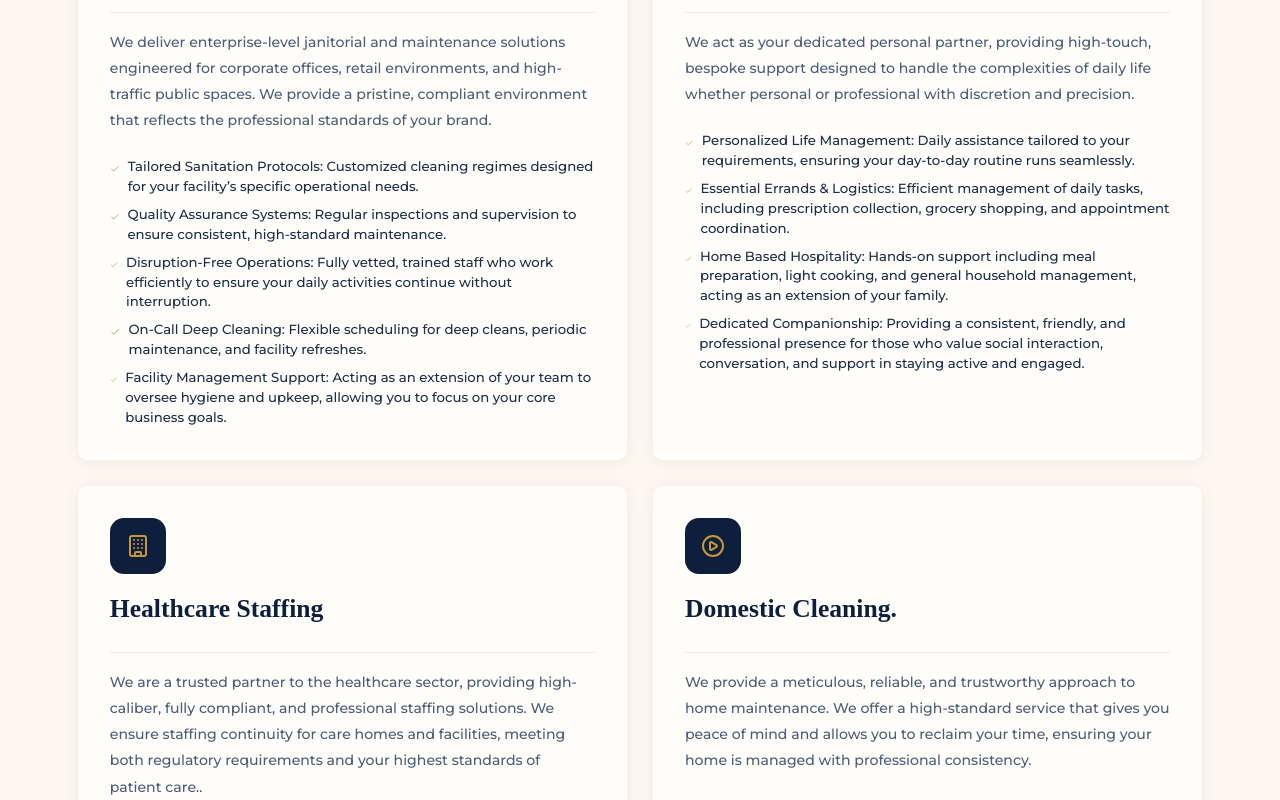
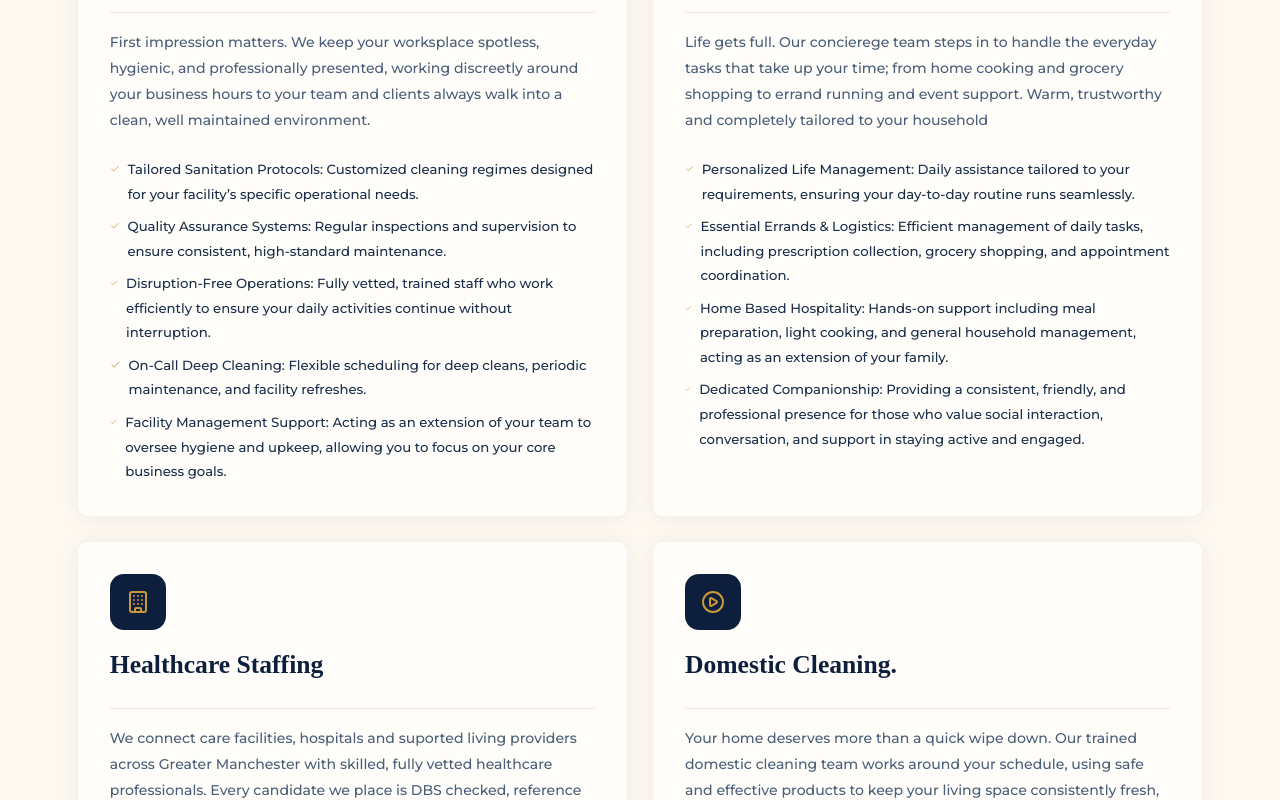
Before and after one commit to theNubiadev/sfcssl, a Next.js app: page / in a window 1280 px wide. Shown: the part 2760-3560 px from the top of the page. Built offline with nearby package versions, Linux system fonts and the light colour scheme.

Commit message:
style: Update service descriptions for clarity and engagement in Service component

```diff
--- a/components/Service.tsx
+++ b/components/Service.tsx
@@ -19,7 +19,7 @@ export default function Service() {
       tag: "",
       title: "Commercial Cleaning",
       link: "Book a Site Audit",
-      desc: " We deliver enterprise-level janitorial and maintenance solutions engineered for corporate offices, retail environments, and high-traffic public spaces. We provide a pristine, compliant environment that reflects the professional standards of your brand.",
+      desc: " First impression matters. We keep your worksplace spotless, hygienic, and professionally presented, working discreetly around your business hours to your team and clients always walk into a clean, well maintained environment.",
       features: [
         {
           list: "Tailored Sanitation Protocols: Customized cleaning regimes designed for your facility’s specific operational needs.",
@@ -45,7 +45,7 @@ export default function Service() {
       tag: "",
       title: "Concierege and Hospitality.",
       link: "Speak to an Advisor",
-      desc: " We act as your dedicated personal partner, providing high-touch, bespoke support designed to handle the complexities of daily life whether personal or professional with discretion and precision.",
+      desc: "Life gets full. Our concierege team steps in to handle the everyday tasks that take up your time; from home cooking and grocery shopping to errand running and event support. Warm, trustworthy and completely tailored to your household",
       features: [
         {
           list: "Personalized Life Management: Daily assistance tailored to your requirements, ensuring your day-to-day routine runs seamlessly.",
@@ -67,7 +67,7 @@ export default function Service() {
       tag: "",
       title: "Healthcare Staffing",
       link: "Speak to An Advisor",
-      desc: "We are a trusted partner to the healthcare sector, providing high-caliber, fully compliant, and professional staffing solutions. We ensure staffing continuity for care homes and facilities, meeting both regulatory requirements and your highest standards of patient care..",
+      desc: "We connect care facilities, hospitals and suported living providers across Greater Manchester with skilled, fully vetted healthcare professionals. Every candidate we place is DBS checked, reference verifies and ready to deliver safe, compassionate care from day one.",
       features: [
         {
           list: "Stringent Vetting Processes: Comprehensive recruitment including enhanced DBS verification, clinical reference checks, and right-to-work documentation.",
@@ -93,7 +93,7 @@ export default function Service() {
       tag: "",
       title: "Domestic Cleaning.",
       link: "Get a Free Quote",
-      desc: "We provide a meticulous, reliable, and trustworthy approach to home maintenance. We offer a high-standard service that gives you peace of mind and allows you to reclaim your time, ensuring your home is managed with professional consistency.",
+      desc: "Your home deserves more than a quick wipe down. Our trained domestic cleaning team works around your schedule, using safe and effective products to keep your living space consistently fresh, clean and welcoming; so you can focus on what matters. ",
       features: [
         {
           list: "Customizable Cleaning Plans: Bespoke schedules tailored to your lifestyle, ranging from daily recurring maintenance to intensive one-off deep cleans.",
@@ -163,7 +163,7 @@ export default function Service() {
 
                   <ul className="flex flex-col gap-2 text-[0.83rem] text-[#1a2e4a]">
                     {services.features.map((feature, i) => (
-                      <li key={i} className="flex items-start gap-2 font-mont ">
+                      <li key={i} className="flex items-start gap-2 leading-[1.85] font-mont ">
                         <Check className="w-4 h-4 mt-1 text-sub" />
                         {feature.list}
                       </li>
```
